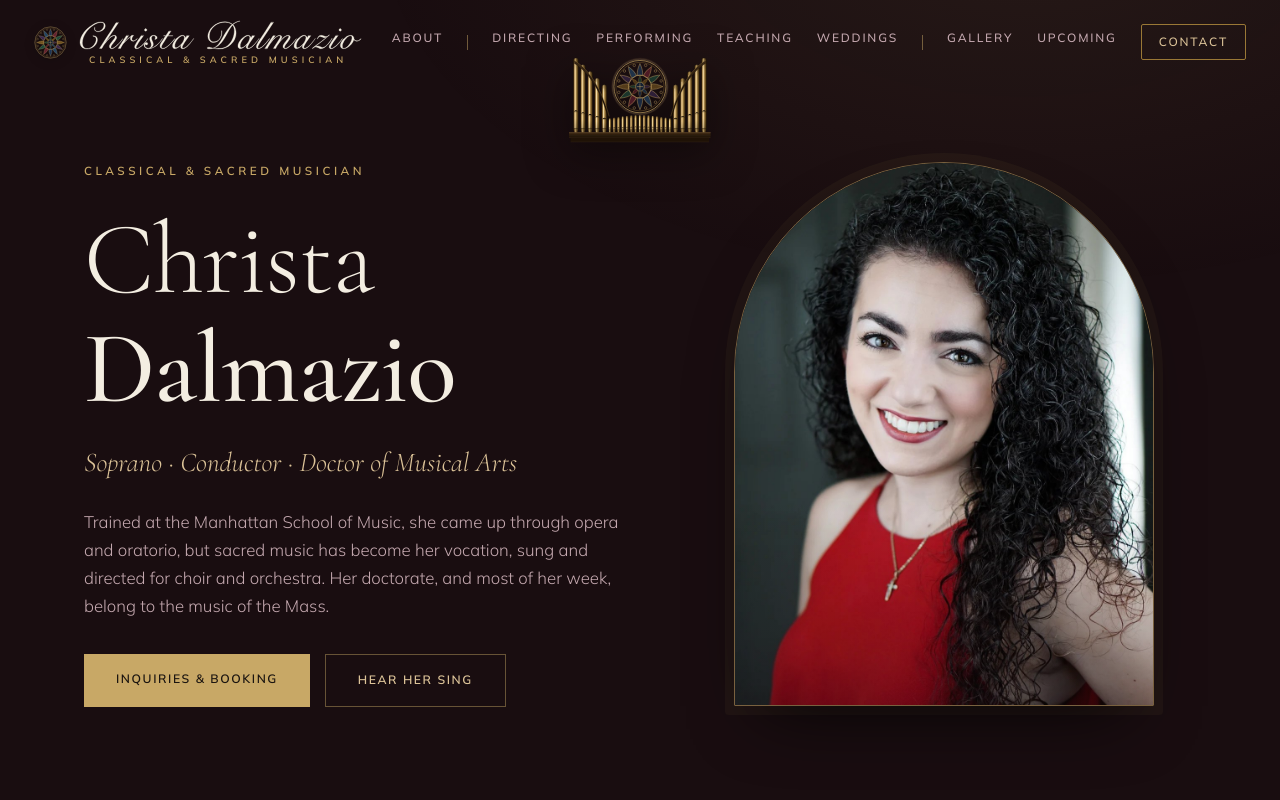
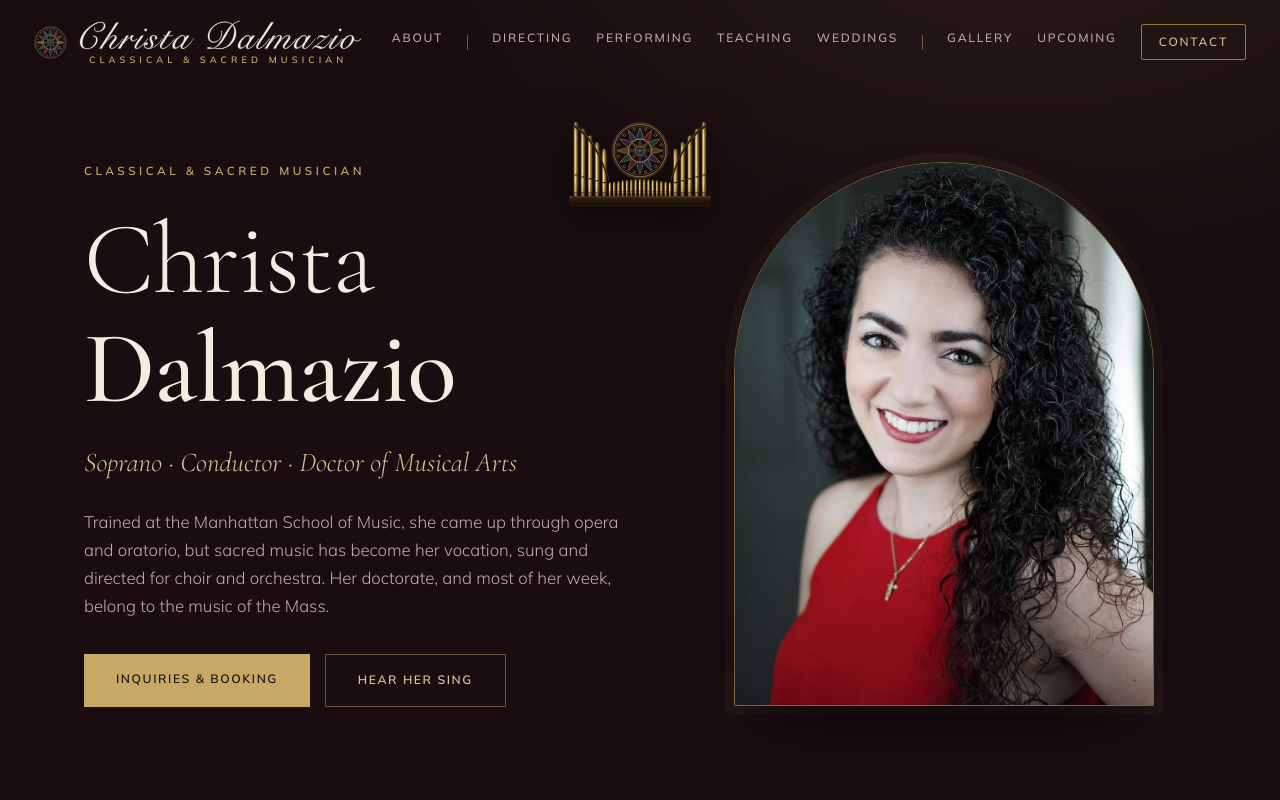
Before and after one commit to liquid1188/christa-dalmazio, an Eleventy site: page src/index.njk in a window 1280 px wide. Shown: the top 800 px of the page. Built offline with nearby package versions, Linux system fonts and the light colour scheme; Eleventy itself is replaced by a stand-in of ours; files that its build step writes are made by us from their sources.

Commit message:
Restore hero crest position

```diff
--- a/src/index.njk
+++ b/src/index.njk
@@ -57,7 +57,7 @@ nav.links a.active{color:var(--parchment)}
 .cta-row{display:flex;gap:15px;flex-wrap:wrap;margin-top:34px}
 /* HERO */
 .hero{min-height:100vh;display:flex;align-items:center;padding:128px 0 60px;position:relative}
-.hero-rose{position:absolute;top:7%;left:50%;width:min(148px,23vw - 149px);height:auto;z-index:5;filter:drop-shadow(0 8px 22px rgba(0,0,0,.6));opacity:0;transform:translate(-50%,24px);transition:opacity .9s,transform .9s}
+.hero-rose{position:absolute;top:15%;left:50%;width:min(148px,23vw - 149px);height:auto;z-index:5;filter:drop-shadow(0 8px 22px rgba(0,0,0,.6));opacity:0;transform:translate(-50%,24px);transition:opacity .9s,transform .9s}
 .hero:has(.hero-portrait.in) .hero-rose{opacity:1;transform:translateX(-50%)}
 @media (max-width:1100px){.hero-rose{display:none}}
 .hero-grid{display:grid;grid-template-columns:1.04fr .96fr;gap:60px;align-items:center;width:100%}
```
